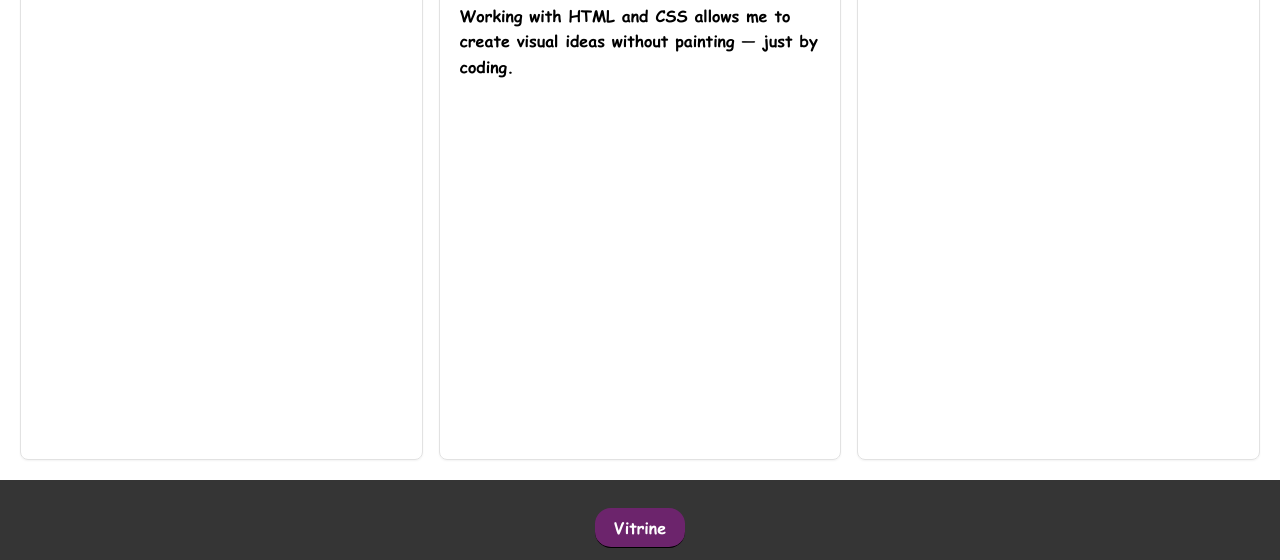
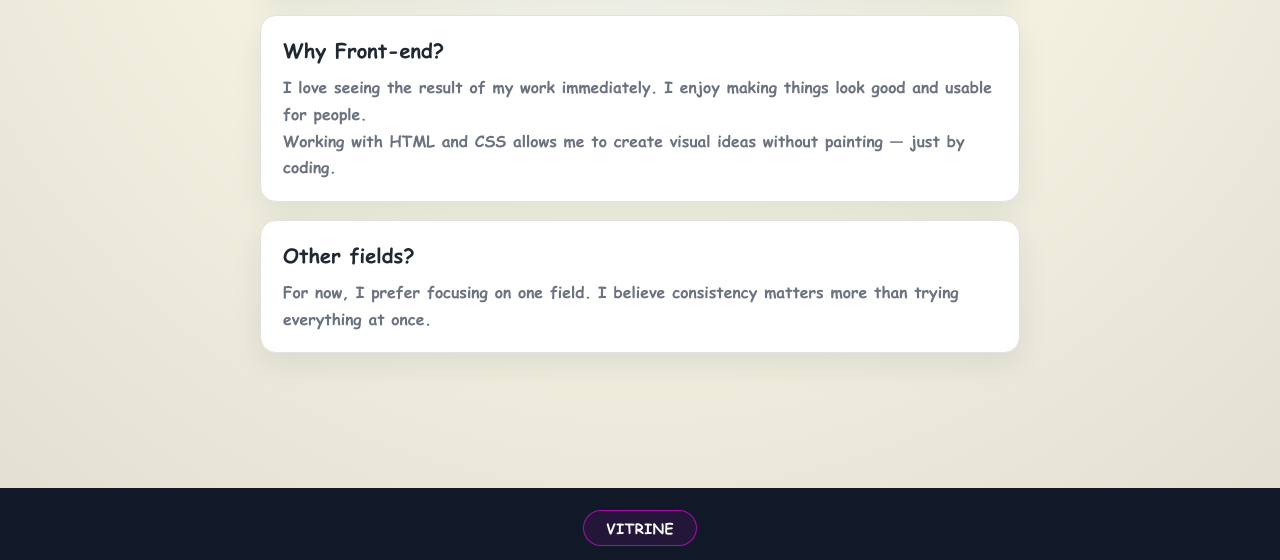
Before and after one commit to itsaminghasemi/Portfolio-by-Amin, a plain HTML site: page Home Page/who_Am_I.html in a window 1280 px wide. Shown: the part 240-800 px from the top of the page. Drawn offline with Linux system fonts and the light colour scheme.

Commit message:
feat(whoami): Redesign layout and improve component styling

```diff
--- a/Home Page/who_Am_I-style.css
+++ b/Home Page/who_Am_I-style.css
@@ -25,77 +25,105 @@ body {
 body {
   display: flex;
   flex-direction: column;
-  font-family: "Comic Sans M5 Bold";
-  background: var(--bg-main);
+  font-family: "Comic Sans M5 Bold", system-ui, -apple-system, BlinkMacSystemFont, "Segoe UI", sans-serif;
+  background: radial-gradient(circle at top, #ffffff 0, var(--page-bg) 45%, #e0ded0 100%);
+  color: var(--text-main);
 }
 
 /* Header / Footer */
 .site-header,
 .site-footer {
-  background: #353535;
-  color: #fff;
-  padding: 12px 16px;
+  background: #111827;
+  color: #f9fafb;
+  padding: 14px 20px;
   text-align: center;
 }
 
 .site-header h1 {
   margin: 0;
-  font-size: 1.4rem;
+  font-size: clamp(1.6rem, 1.2rem + 1.2vw, 2rem);
+  letter-spacing: 0.03em;
 }
 
-/* Main layout */
+/* Main layout: single-column article */
 .flex-container {
   flex: 1;
-  display: flex;
-  gap: var(--gap);
-  padding: 20px;
-  align-items: stretch;
+  max-width: 760px;
+  width: 100%;
+  margin: 32px auto 40px;
+  padding: 0 20px;
 }
 
-/* Cards */
+/* Article sections */
 .flex-item {
-  background: var(--bg-box);
+  background: var(--content-bg);
+  border-radius: 16px;
   border: 1px solid var(--border-soft);
-  padding: 20px;
-  border-radius: 8px;
-  box-shadow: 0 1px 2px rgba(0, 0, 0, 0.05);
-  flex: 1;
-  min-width: 220px;
+  padding: 20px 22px;
+  box-shadow: 0 10px 30px rgba(15, 23, 42, 0.08);
+}
+
+.flex-item + .flex-item {
+  margin-top: 18px;
 }
 
 .flex-item h2 {
-  margin-top: 0;
+  margin: 0 0 10px;
+  font-size: 1.25rem;
 }
 
 .flex-item p {
-  line-height: 1.6;
+  margin: 0;
+  line-height: 1.7;
+  font-size: 0.98rem;
+  color: var(--text-muted);
 }
 
+/* Links/footer navigation */
 .links {
-    display: flex;
-    justify-content: center;
-    flex-wrap: wrap;
-    gap: 1rem;
-    margin-top: 1rem;
+  display: flex;
+  justify-content: center;
+  flex-wrap: wrap;
+  gap: 0.75rem;
+  margin-top: 0.5rem;
 }
 
 .links a {
-    background-color: rgba(181, 14, 181, 0.43);
-    border-radius: 1rem;
-    border-bottom: 0.08rem solid black;
-    padding: 0.5rem 1.2rem;
-    text-decoration: none;
-    color: white;
+  background-color: var(--accent-soft);
+  border-radius: 999px;
+  border: 1px solid var(--accent);
+  padding: 0.45rem 1.4rem;
+  text-decoration: none;
+  color: #f9fafb;
+  font-size: 0.9rem;
+  letter-spacing: 0.02em;
+  text-transform: uppercase;
+  transition: background-color 0.18s ease, color 0.18s ease, transform 0.12s ease,
+    box-shadow 0.18s ease;
 }
 
 .links a:hover {
-    background-color: #ddd;
-    color: black;
+  background-color: var(--accent);
+  color: #ffffff;
+  transform: translateY(-1px);
+  box-shadow: 0 6px 16px rgba(0, 0, 0, 0.25);
 }
 
 /* Responsive */
 @media (max-width: 768px) {
   .flex-container {
-    flex-direction: column;
+    margin-top: 20px;
+    margin-bottom: 28px;
+    padding: 0 14px;
+  }
+
+  .flex-item {
+    padding: 18px 16px;
+    border-radius: 12px;
+  }
+
+  .site-header,
+  .site-footer {
+    padding-inline: 12px;
   }
 }
```
